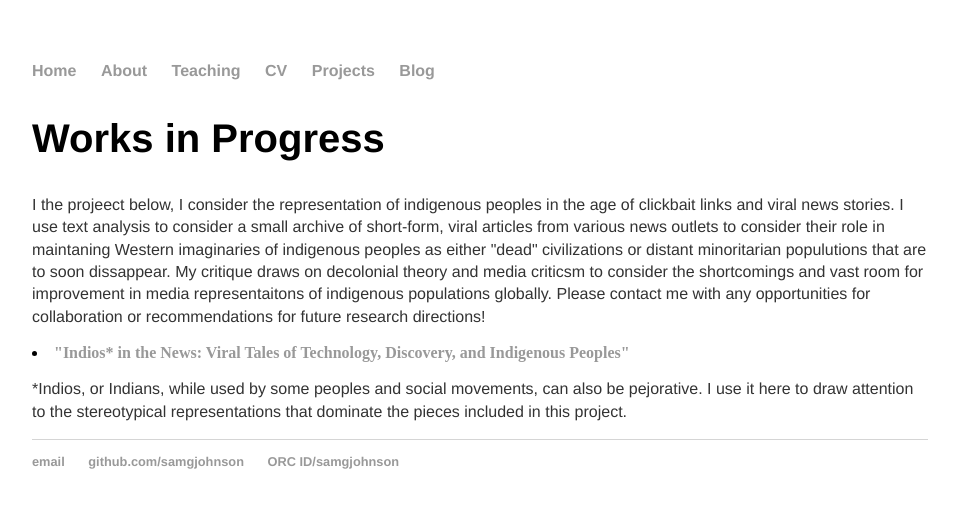
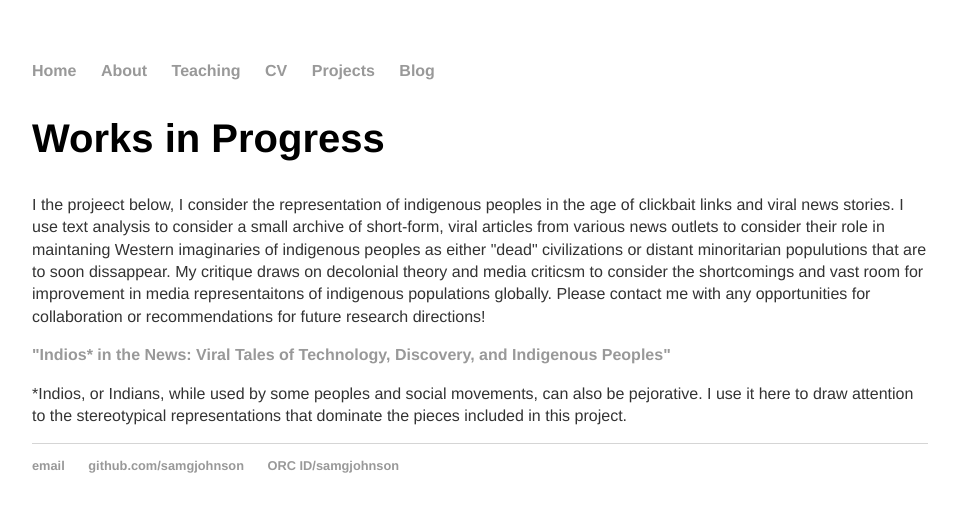
Before and after one commit to samgjohnson/samgjohnson.github.io, a Jekyll site: the page built from dhprojects/index.html, in a window 1280 px wide. Shown: the top 512 px of the page, without its empty margins (160-1117 px from the left). Built offline with Jekyll 4.4.1, drawn with Linux system fonts in a browser that asks for light colours.

```diff
--- a/dhprojects/index.html
+++ b/dhprojects/index.html
@@ -4,5 +4,5 @@ title: DH Projects
 ---
 <h2>Works in Progress</h2>
 <p>I the projeect below, I consider the representation of indigenous peoples in the age of clickbait links and viral news stories. I use text analysis to consider a small archive of short-form, viral articles from various news outlets to consider their role in maintaning Western imaginaries of indigenous peoples as either "dead" civilizations or distant minoritarian populutions that are to soon dissappear. My critique draws on decolonial theory and media criticsm to consider the shortcomings and vast room for improvement in media representaitons of indigenous populations globally. Please contact me with any opportunities for collaboration or recommendations for future research directions!</p>
-<li><a href="https://docs.google.com/presentation/d/1oy6-h1STulIn8PONYk63Xlae5LepsvXnjIgIX361nI8/edit?usp=sharing"><b>"Indios* in the News: Viral Tales of Technology, Discovery, and Indigenous Peoples"</b></a></li>
+<p><a href="https://docs.google.com/presentation/d/1oy6-h1STulIn8PONYk63Xlae5LepsvXnjIgIX361nI8/edit?usp=sharing"><b>"Indios* in the News: Viral Tales of Technology, Discovery, and Indigenous Peoples"</b></a></p>
 <p>*Indios, or Indians, while used by some peoples and social movements, can also be pejorative. I use it here to draw attention to the stereotypical representations that dominate the pieces included in this project.</p>
```
